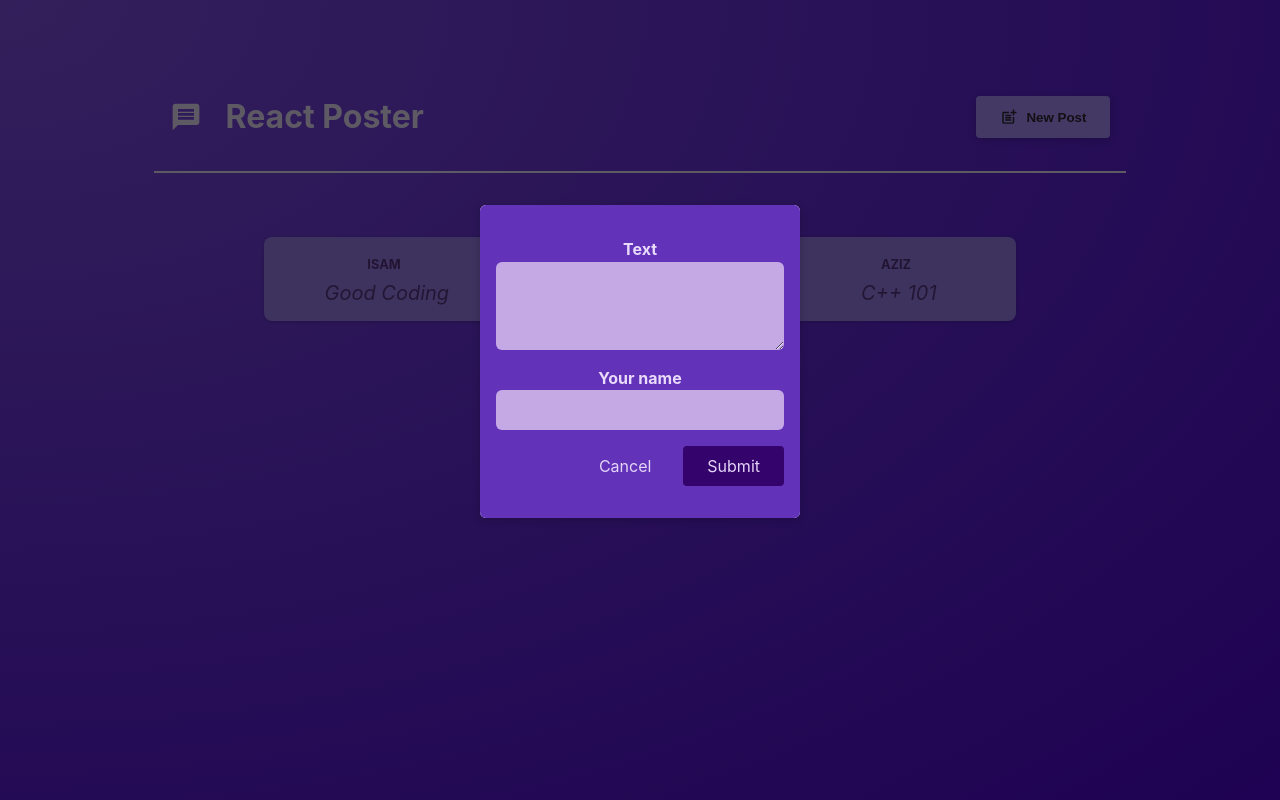
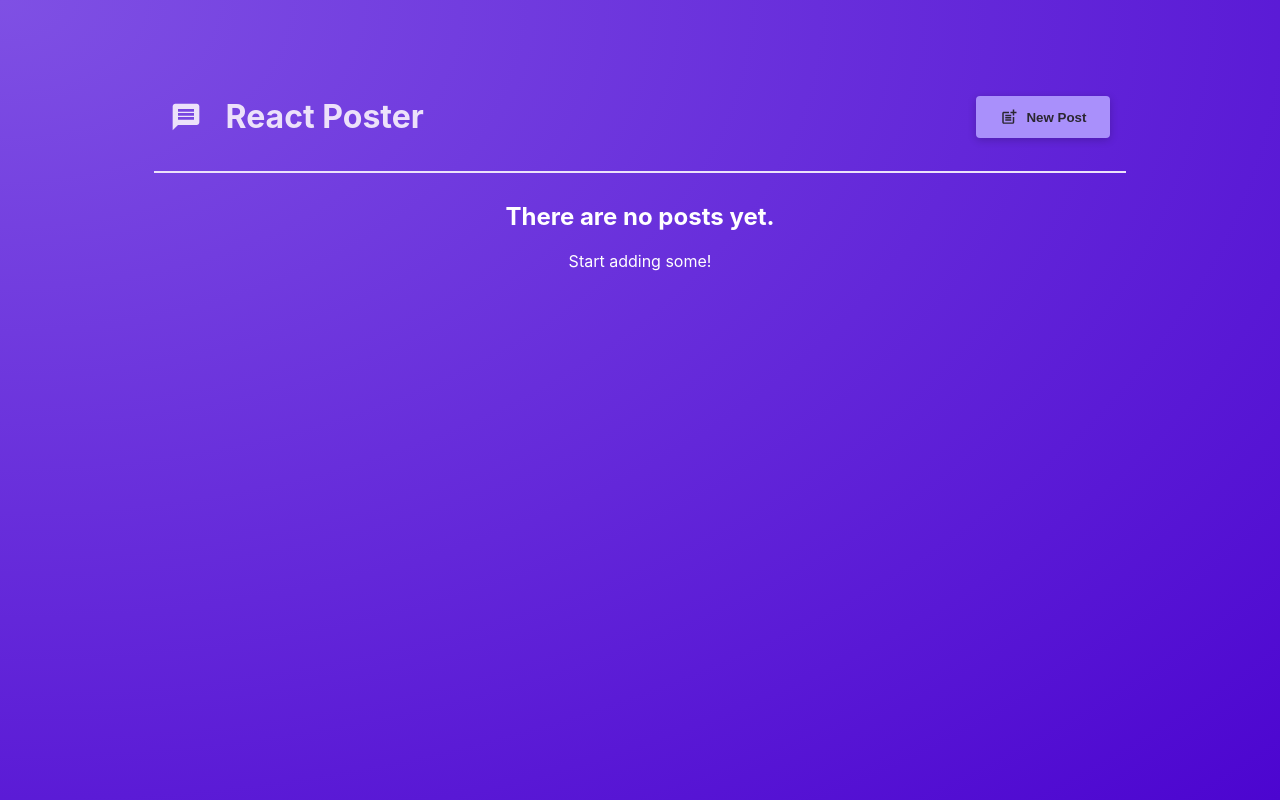
Before and after one commit to aziz2743/posted-vite-react, a React (Vite) app: page / in a window 1280 px wide. Built offline with nearby package versions, Linux system fonts and the light colour scheme.

Commit message:
Reworked on list

```diff
--- a/src/App.jsx
+++ b/src/App.jsx
@@ -3,41 +3,24 @@ import MainHeader from "./components/MainHeader"
 import './App.css'
 import { useState } from "react";
 
-const listAuth = [
-                  {author: 'Isam', body: 'Good Coding'},
-                  {author: 'Dedyl', body: 'Roblox 101'},
-                  {author: 'Aziz', body: 'C++ 101'}
-                ]
-const newAuth = {author: '', body: ''}
-let tempList = []
 
 function App() {
-  const [modalIsVisible, setModalisVisible] = useState(true)
-
+  const [modalIsVisible, setModalisVisible] = useState(false)
   function showModalHandler() {
-    setModalisVisible(true)
+      setModalisVisible(true)
   }
 
   function hideModalHandler() {
-    setModalisVisible(false)
+      setModalisVisible(false)
   }
 
-  function addNewPostHandler(event){
-    event.preventDefault()
-    let authCopy = JSON.parse(JSON.stringify(newAuth))
-    listAuth.push(authCopy)
-    setModalisVisible(false)
-  }
 
   return (
    <>
     <MainHeader onCreatePost={showModalHandler}/>
     <main>
       <PostsList
-        listAuth={listAuth}
-        newAuth={newAuth}
         isPosting={modalIsVisible}
-        onNewPost={addNewPostHandler}
         onStopPosting={hideModalHandler} />
     </main>
    </>
--- a/src/components/NewPost.jsx
+++ b/src/components/NewPost.jsx
@@ -1,19 +1,43 @@
+import { useState } from 'react';
 import classes from './NewPost.module.css';
 
-function NewPost({ onAuthorHandler, onBodyHandler, onCancel, onSubmit }) {
+
+function NewPost({ onClose, onAddPost }) {
+  const [enteredBody, setEnteredBody] = useState('');
+  const [enteredAuthor, setEnteredAuthor] = useState('');
+
+  function onBodyChangedHandler(event){
+      setEnteredBody(event.target.value);
+  }
+
+  function onAuthorChangedHandler(event){
+      setEnteredAuthor(event.target.value);
+  }
+
+  function submitHandler(event) {
+    event.preventDefault();
+    const postData = {
+      author: enteredAuthor,
+      body: enteredBody
+    };
+    onAddPost(postData);
+    onClose();
+  }
+
+
   return (
-    <form className={classes.form} >
+    <form className={classes.form} onSubmit={submitHandler}>
       <p>
         <label htmlFor="body">Text</label>
-        <textarea id="body" required rows={3} onChange={onBodyHandler}/>
+        <textarea id="body" required rows={3} onChange={onBodyChangedHandler}/>
       </p>
       <p>
         <label htmlFor="name">Your name</label>
-        <input type="text" id="name" required onChange={onAuthorHandler}/>
+        <input type="text" id="name" required onChange={onAuthorChangedHandler}/>
       </p>
       <p className={classes.actions}>
-        <button type="button" onClick={onCancel}>Cancel</button>
-        <button onClick={onSubmit}>Submit</button>
+        <button type="button" onClick={onClose}>Cancel</button>
+        <button>Submit</button>
       </p>
     </form>
   );
--- a/src/components/PostsList.jsx
+++ b/src/components/PostsList.jsx
@@ -1,36 +1,41 @@
+import { useState } from 'react'
+
 import Post from "./Post";
 import NewPost from "./NewPost";
 import Modal from "./Modal"
 import classes from "./PostsList.module.css"
 
-function PostsList({listAuth, newAuth, isPosting, onNewPost, onStopPosting}) {
+function PostsList({ isPosting, onStopPosting}) {
+    const [posts, setPosts] = useState([]);
 
-    function onBodyChangedHandler(event){
-        newAuth.body = event.target.value;
-    }
-
-    function onAuthorChangedHandler(event){
-        newAuth.author = event.target.value;
-    }
+  function addNewPostHandler(postData){
+    setPosts((existingPosts) => [postData, ...existingPosts]);
+  }
 
     return(
         <>
-            { isPosting && (<Modal>
+            { isPosting && (<Modal onClose={onStopPosting} >
                 <NewPost
-                    onAuthorHandler={onAuthorChangedHandler}
-                    onBodyHandler={onBodyChangedHandler}
-                    onCancel={onStopPosting}
-                    onSubmit={onNewPost}
+                    onClose={onStopPosting}
+                    onAddPost={addNewPostHandler}
                     />
             </Modal>)  }
-
-            <ul className={classes.posts}>
-                {listAuth.map(
-                    item => (
-                        <li><Post author={item.author} body={item.body} /></li>
-                    )
-                )}
-            </ul>
+            {posts.length > 0 && (
+                <ul className={classes.posts}>
+                    {posts.map(
+                        post => (
+                            <li><Post author={post.author} body={post.body} /></li>
+                        )
+                    )}
+                </ul>
+                )
+            }
+            {posts.length === 0 && (
+                <div style={{ textAlign: 'center', color: 'white' }}>
+                <h2>There are no posts yet.</h2>
+                <p>Start adding some!</p>
+        </div>
+            )}
         </>
     )
 }
```
